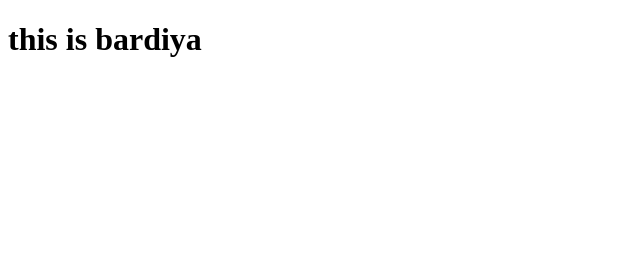
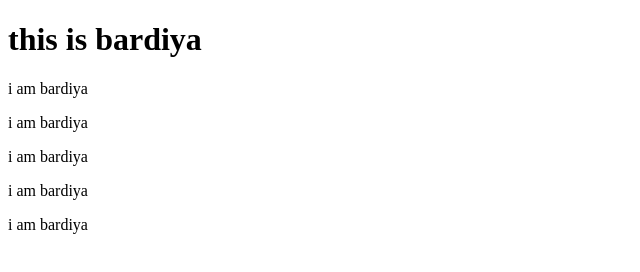
Before and after one commit to bardiyabasafa1384/git_bardi, a plain HTML site: page index.html in a window 1280 px wide. Shown: the whole page, without its empty margins (0-640 px from the left). Drawn offline with Linux system fonts and the light colour scheme.

Commit message:
this is third 3 commit

```diff
--- a/index.html
+++ b/index.html
@@ -7,5 +7,10 @@
 </head>
 <body>
     <h1>this is bardiya</h1>
+    <p>i am bardiya</p>
+    <p>i am bardiya</p>
+    <p>i am bardiya</p>
+    <p>i am bardiya</p>
+    <p>i am bardiya</p>
 </body>
 </html>
```
